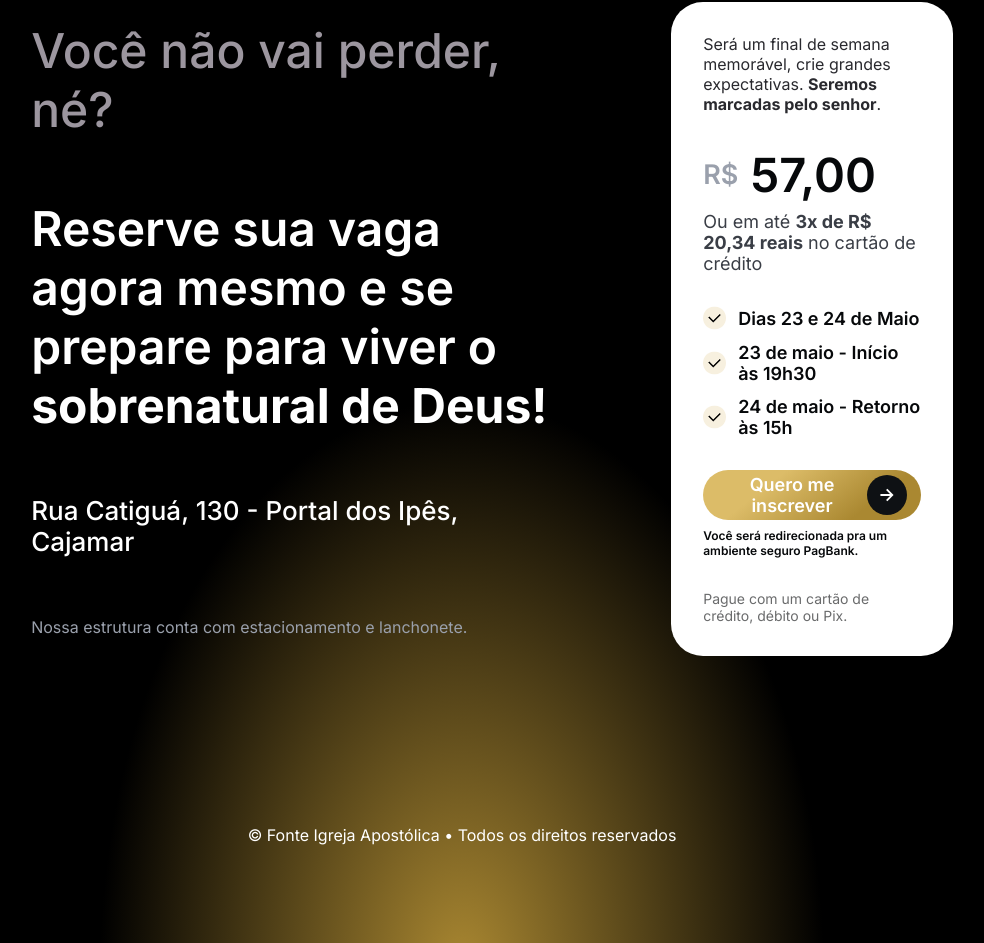
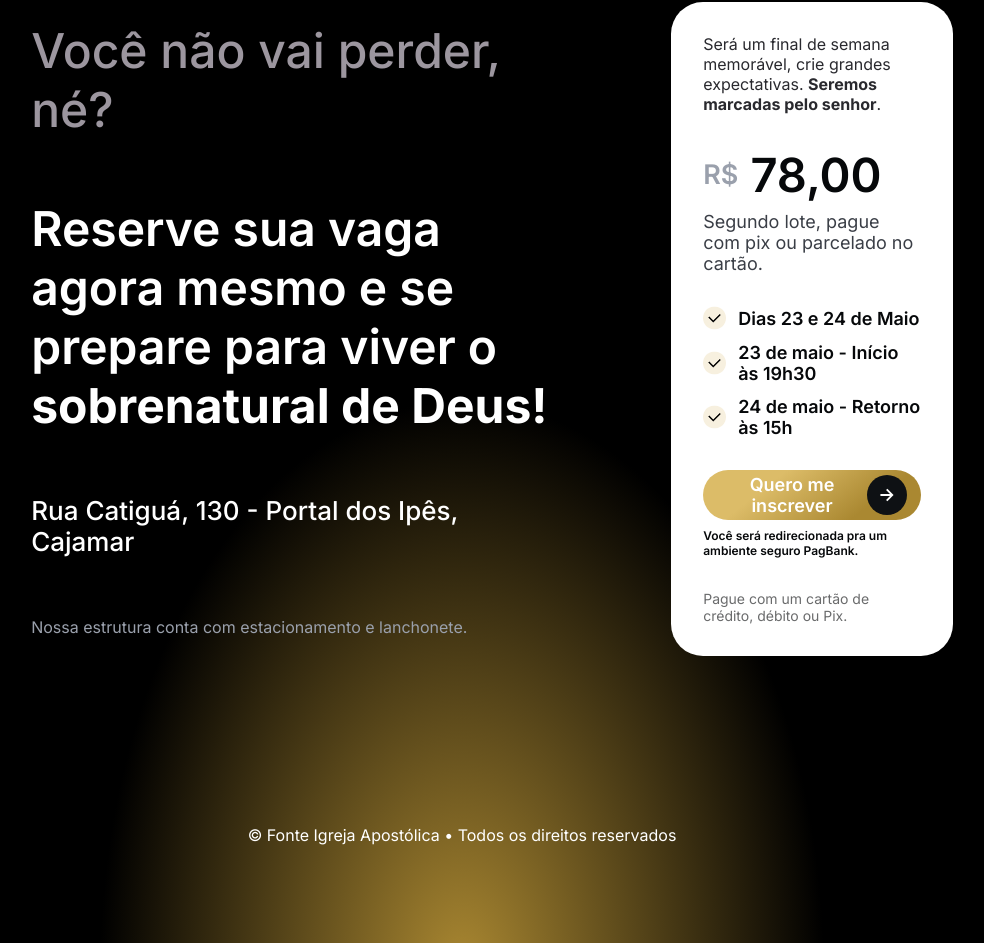
Before and after one commit to alexsantosdev/atravesdevoce, a Next.js app: page / in a window 1280 px wide. Shown: the part 8459-9402 px from the top of the page, without its empty margins (178-1162 px from the left). Built offline with nearby package versions, Linux system fonts and the light colour scheme; no server answers.

Commit message:
Update index.tsx

```diff
--- a/src/pages/index.tsx
+++ b/src/pages/index.tsx
@@ -153,9 +153,9 @@ export default function Home() {
               <div className={styles.priceSection}>
                 <div className={styles.price}>
                   <h4>R$</h4>
-                  <h2>57,00</h2>
+                  <h2>78,00</h2>
                 </div>
-                <span>Ou em até <b>3x de R$ 20,34 reais</b> no cartão de crédito</span>
+                <span>Segundo lote, pague com pix ou parcelado no cartão.</span>
               </div>
 
               <div className={styles.items}>
```
